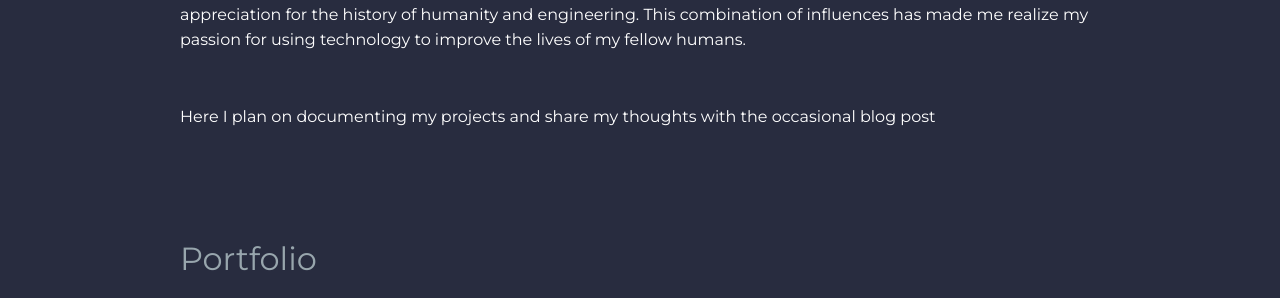
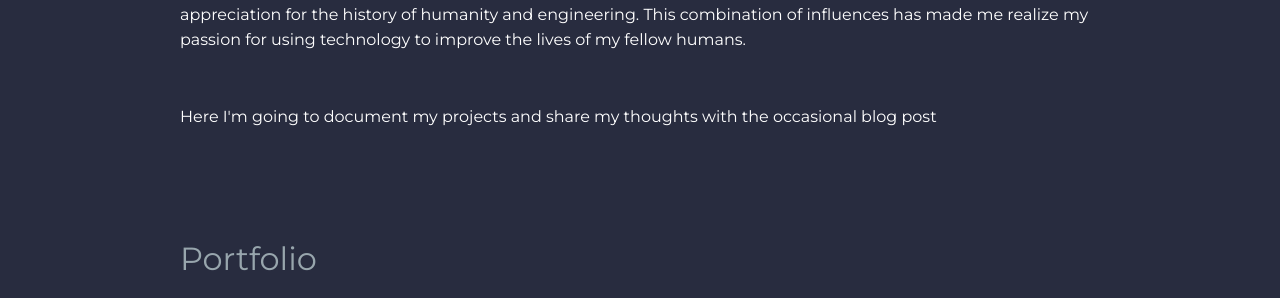
Before and after one commit to Vaibhav-Nadipalli/vaibhav-nadipalli.github.io, a Jekyll site: the page built from index.markdown, in a window 1280 px wide and 1164 px high. Shown: the part 370-668 px from the top of the window. Built offline with Jekyll 4.4.1, drawn with Linux system fonts in a browser that asks for light colours.

Commit message:
Update default.html

```diff
--- a/_layouts/default.html
+++ b/_layouts/default.html
@@ -32,7 +32,7 @@
             <br>
             <p>I got started by binge-watching MKBHD videos and then read Sapiens by Yuval Noah Harari, which deepened my appreciation for the history of humanity and engineering. This combination of influences has made me realize my passion for using technology to improve the lives of my fellow humans.</p>
             <br>
-            <p>Here I plan on documenting my projects and share my thoughts with the occasional blog post</p>
+            <p>Here I'm going to document my projects and share my thoughts with the occasional blog post</p>
         </section>
 
         <section id="portfolio">
```
